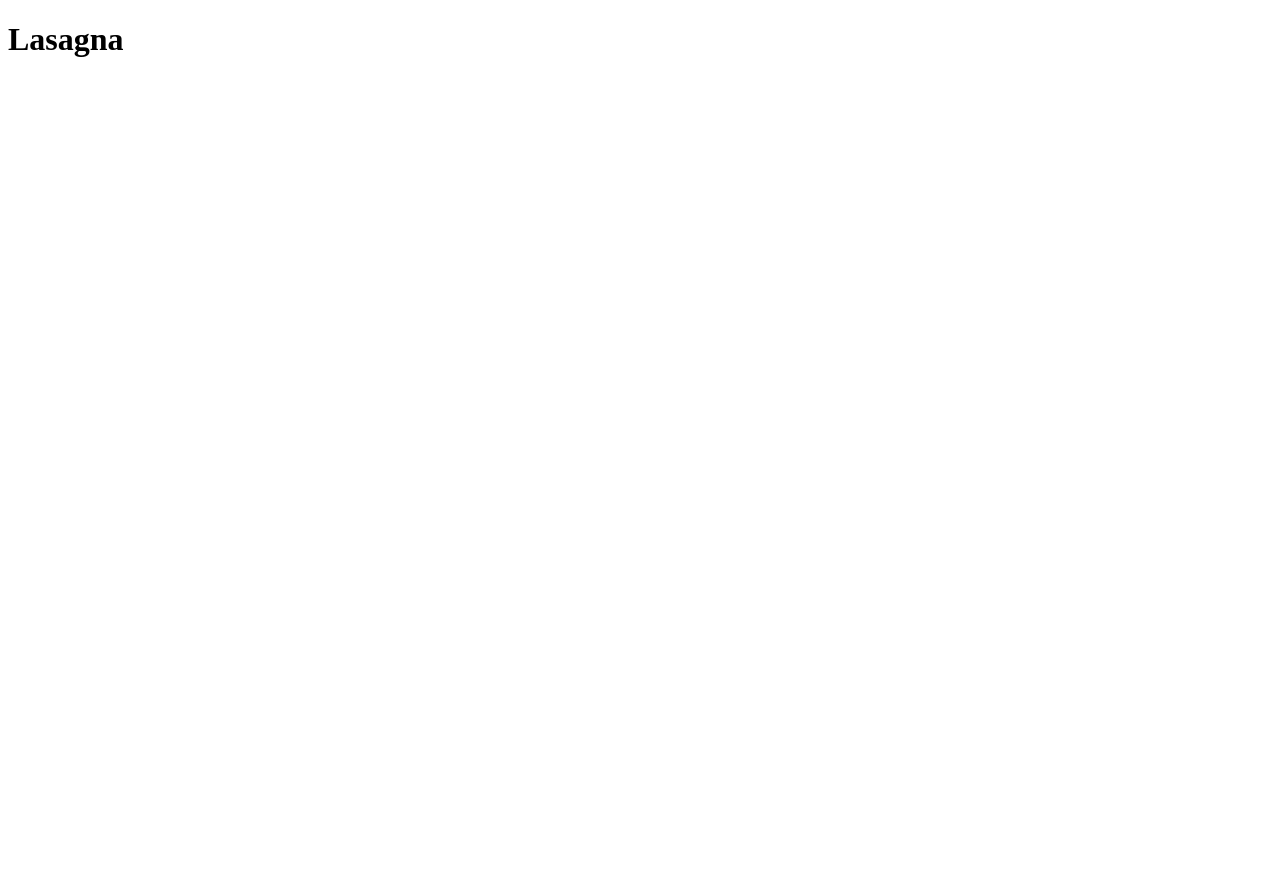
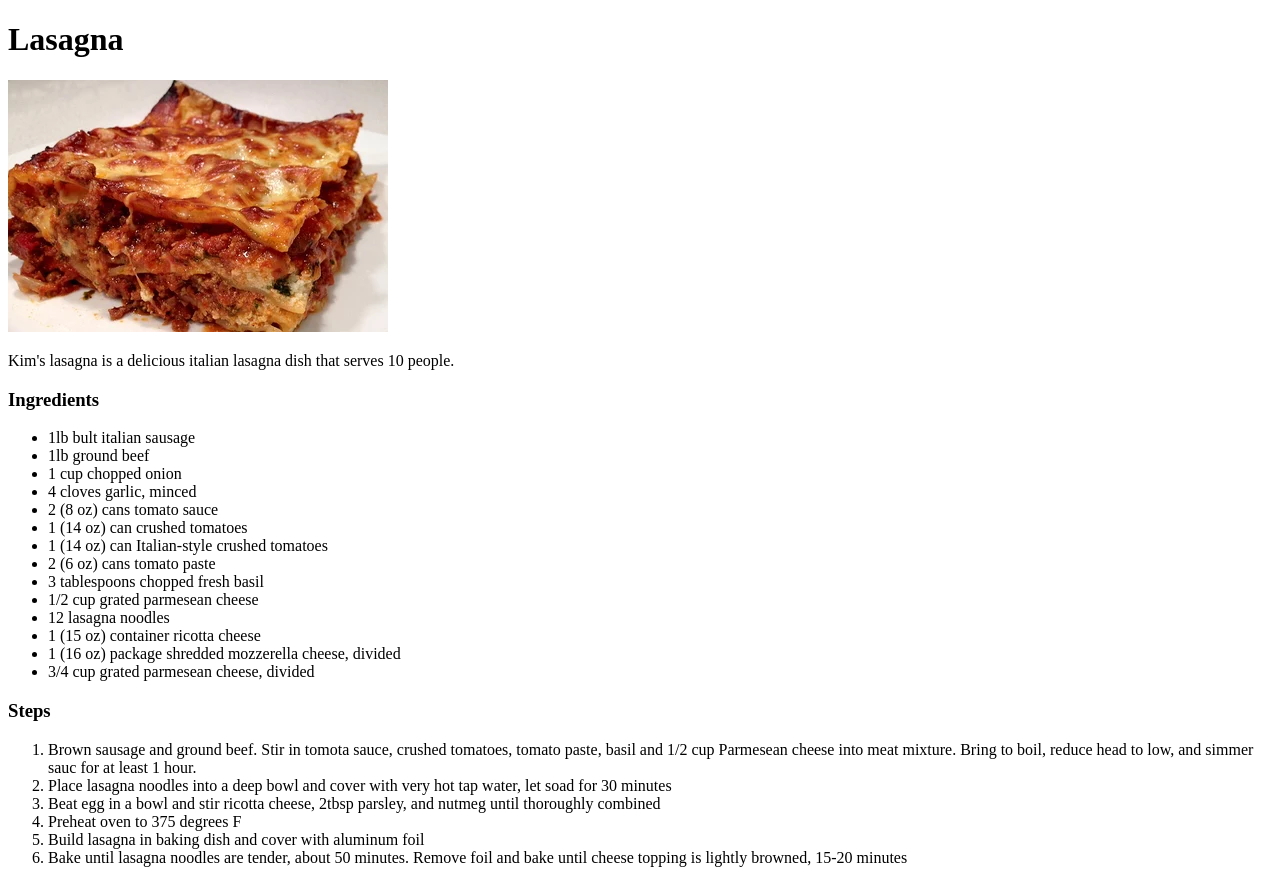
Before and after one commit to bstuchel/odin-recipes, a plain HTML site: page recipes/lasagna.html in a window 1280 px wide. Before the commit the page ends 800 px from the top, so only its background shows below. Drawn offline with Linux system fonts and the light colour scheme.

Commit message:
Added recipe to lasagna.html

```diff
--- a/recipes/lasagna.html
+++ b/recipes/lasagna.html
@@ -6,5 +6,37 @@
 </head>
 <body>
     <h1>Lasagna</h1>
+
+    <img src="../img/lasagna.jpg" alt="Slice of lasagna">
+
+    <p>Kim's lasagna is a delicious italian lasagna dish that serves 10 people.</p>
+
+    <h3>Ingredients</h3>
+    <ul>
+        <li>1lb bult italian sausage</li>
+        <li>1lb ground beef</li>
+        <li>1 cup chopped onion</li>
+        <li>4 cloves garlic, minced</li>
+        <li>2 (8 oz) cans tomato sauce</li>
+        <li>1 (14 oz) can crushed tomatoes</li>
+        <li>1 (14 oz) can Italian-style crushed tomatoes</li>
+        <li>2 (6 oz) cans tomato paste</li>
+        <li>3 tablespoons chopped fresh basil</li>
+        <li>1/2 cup grated parmesean cheese</li>
+        <li>12 lasagna noodles</li>
+        <li>1 (15 oz) container ricotta cheese</li>
+        <li>1 (16 oz) package shredded mozzerella cheese, divided</li>
+        <li>3/4 cup grated parmesean cheese, divided</li>
+    </ul>
+
+    <h3>Steps</h3>
+    <ol>
+        <li>Brown sausage and ground beef. Stir in tomota sauce, crushed tomatoes, tomato paste, basil and 1/2 cup Parmesean cheese into meat mixture. Bring to boil, reduce head to low, and simmer sauc for at least 1 hour.</li>
+        <li>Place lasagna noodles into a deep bowl and cover with very hot tap water, let soad for 30 minutes</li>
+        <li>Beat egg in a bowl and stir ricotta cheese, 2tbsp parsley, and nutmeg until thoroughly combined</li>
+        <li>Preheat oven to 375 degrees F</li>
+        <li>Build lasagna in baking dish and cover with aluminum foil</li>
+        <li>Bake until lasagna noodles are tender, about 50 minutes. Remove foil and bake until cheese topping is lightly browned, 15-20 minutes</li>
+    </ol>
 </body>
 </html>
```
Also changed, not shown: img/lasagna.jpg (added).
